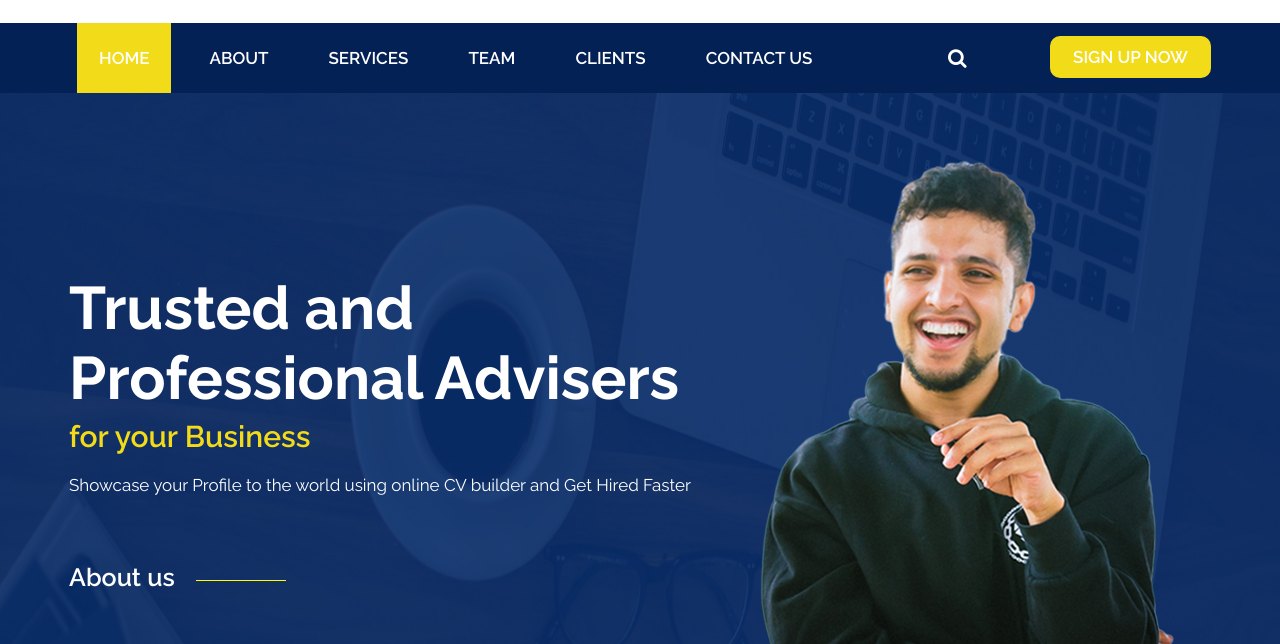
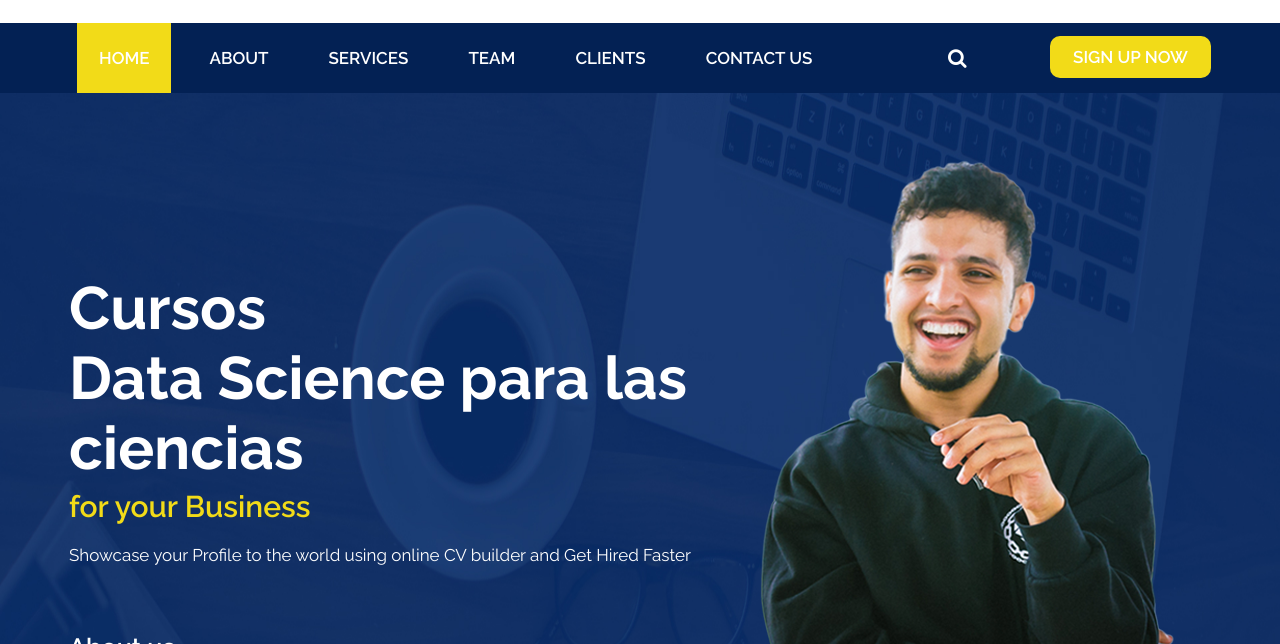
Before and after one commit to EnhancerAcademy/enhancer, a plain HTML site: page index.html in a window 1280 px wide. Shown: the part 155-799 px from the top of the page. Drawn offline with nearby package versions, Linux system fonts and the light colour scheme.

Commit message:
Update index.html

```diff
--- a/index.html
+++ b/index.html
@@ -149,7 +149,7 @@
          <div class="row">
             <div class="col-md-7 col-lg-7">
                <div class="text-bg">
-                  <h1>Trusted and <br>Professional Advisers</h1>
+                  <h1>Cursos <br>Data Science para las ciencias</h1>
                   <span>for your Business</span>
                   <p>Showcase your Profile to the world using online CV builder and Get Hired Faster</p>
                   <a href="#">About us</a>
```
